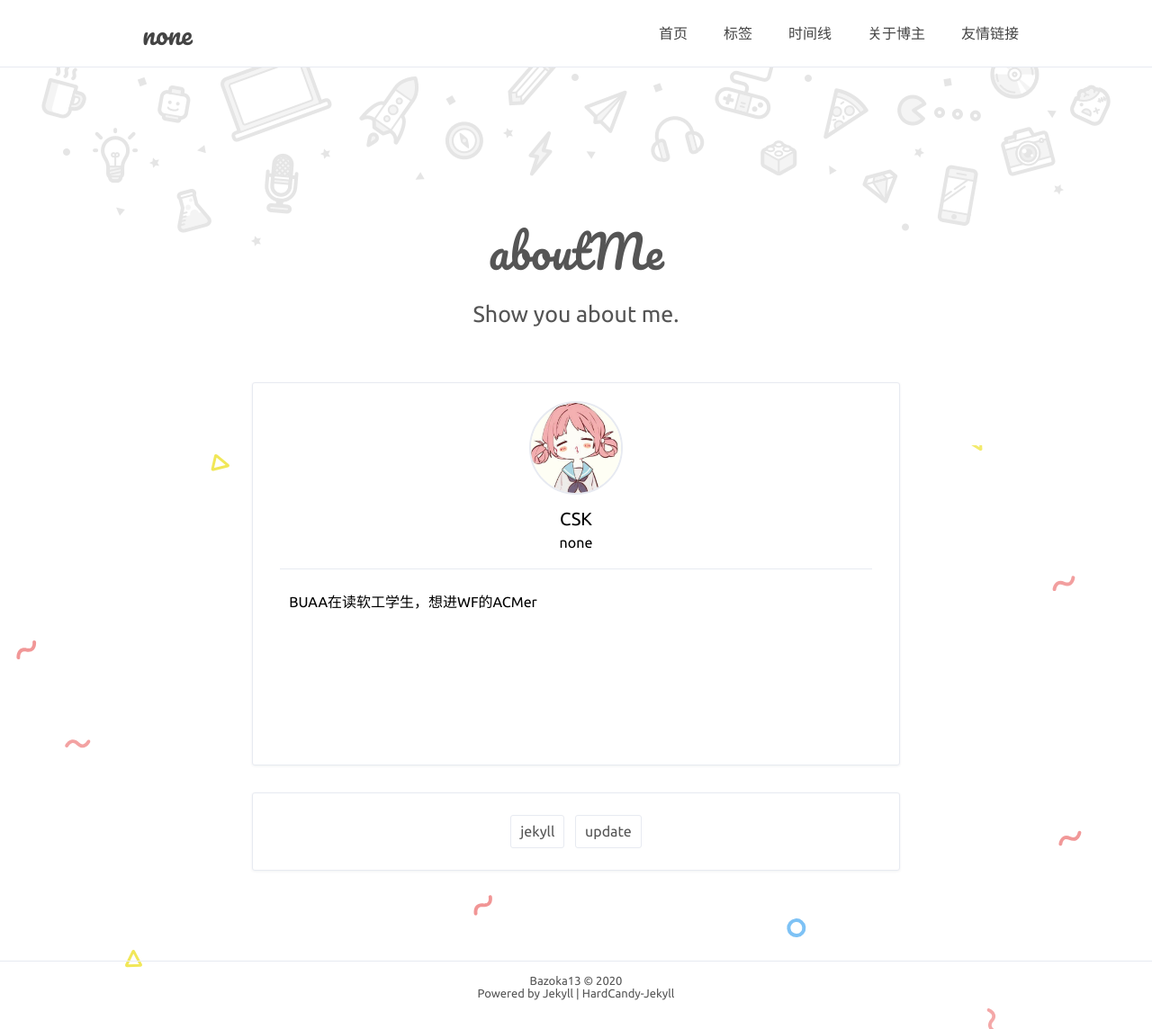
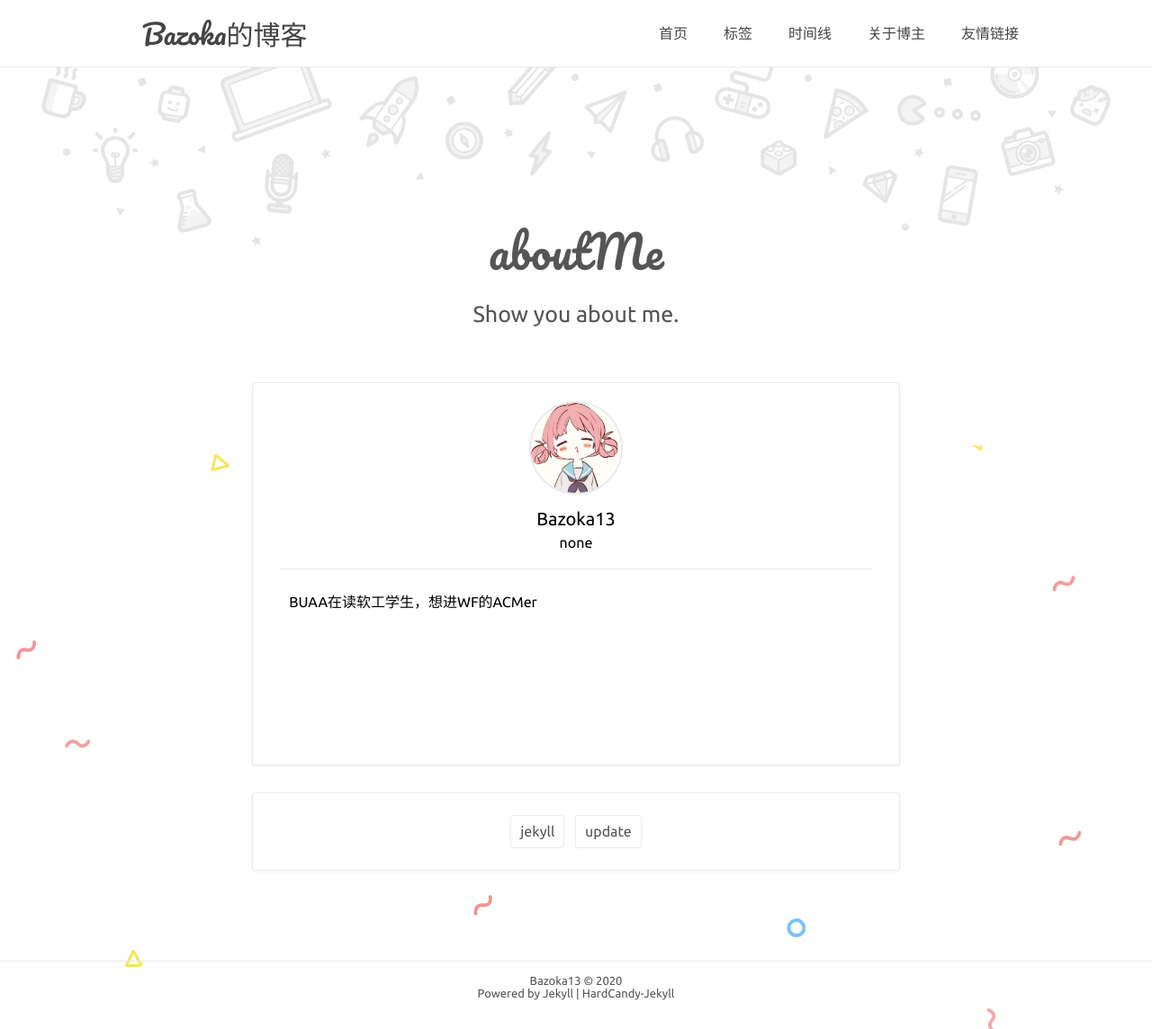
Before and after one commit to Bazoka13/Bazoka13.github.io, a Jekyll site: the page built from about.html, in a window 1280 px wide. Shown: the whole page at 90% size. Built offline with Jekyll 4.4.1, drawn with Linux system fonts in a browser that asks for light colours; comment, search, counter and statistics services are not loaded.

Commit message:
Update _config.yml

```diff
--- a/_config.yml
+++ b/_config.yml
@@ -14,9 +14,9 @@ nav: # 最佳体验 六个标签 且最好每个标签不超过4中文字
 
 # 博主
 author: true
-name: 'CSK'
+name: 'Bazoka13'
 NickName: 'Bazoka13'
-webtitle: 'none'
+webtitle: 'Bazoka的博客'
 bio: 'none'
 about: true
 aboutyou: 'BUAA在读软工学生，想进WF的ACMer'
```
